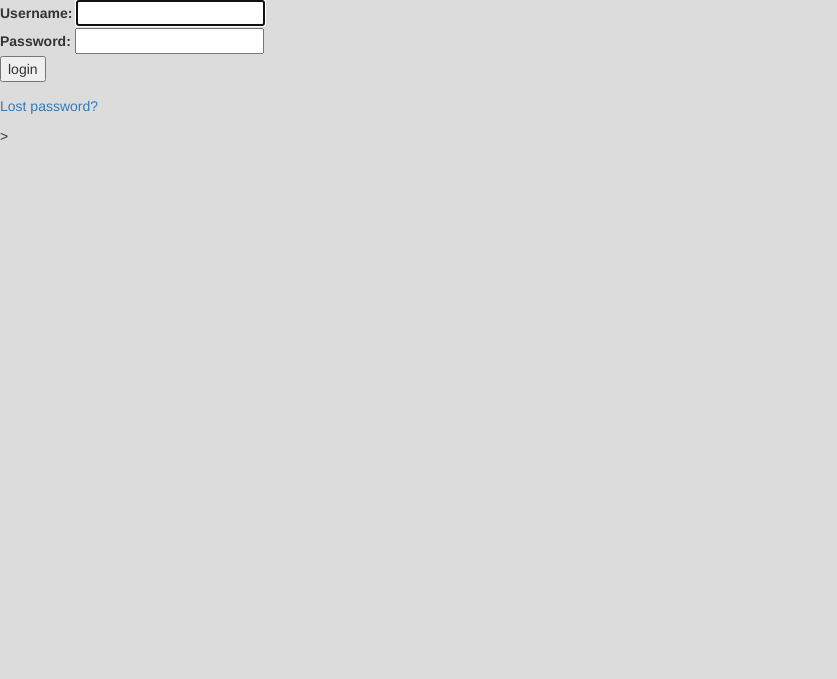
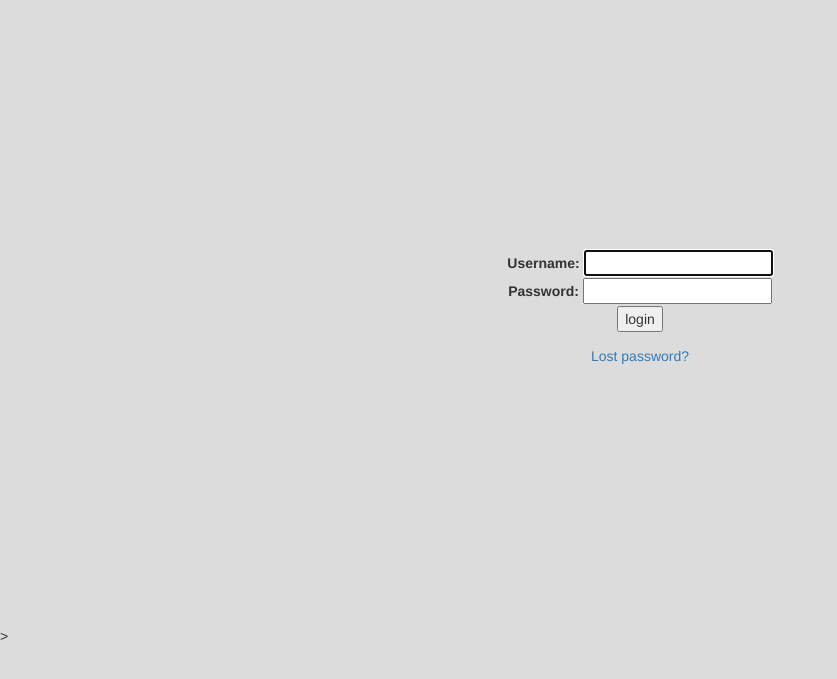
Before and after one commit to AriMunkhtur/boodlerunner, a Django app: page /accounts/login/ in a window 1280 px wide. Shown: the top 679 px of the page, without its empty margins (0-837 px from the left). Run offline with Django 3.2, Linux system fonts and the light colour scheme; some libraries are stand-ins or nearby versions.

Commit message:
changed login page

```diff
--- a/project1/myproject/boodlerunner/static/css/custom.css
+++ b/project1/myproject/boodlerunner/static/css/custom.css
@@ -6,3 +6,13 @@
   letter-spacing: 1px;
   text-transform: uppercase;
 }
+
+.login {
+	padding: 250px 250px;
+  border: 50 none;
+  font-weight; 700;
+  font-size: 22px
+  letter-spacing: 1px;
+  text-align: center;
+vertical-align: middle;
+}
--- a/project1/myproject/boodlerunner/templates/registration/login.html
+++ b/project1/myproject/boodlerunner/templates/registration/login.html
@@ -8,6 +8,8 @@
     {% load staticfiles %}
 </head>
 <body class="body" style="background-color:#DCDCDC	">
+  <div class="container">
+    <div class="login">
 {% block content %}
 {% if form.errors %}
 <p>Your username and password didn't match. Please try again.</p>
@@ -44,4 +46,6 @@
 <p><a href="{% url 'password_reset' %}">Lost password?</a></p>
 
 {% endblock %}
+</div>
+</div>
 </body>>
```
Also changed, not shown: project1/myproject/db.sqlite3.
